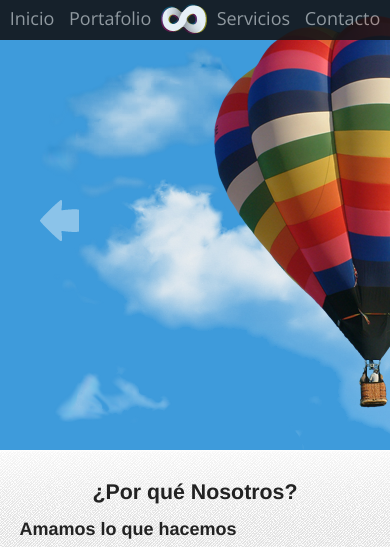
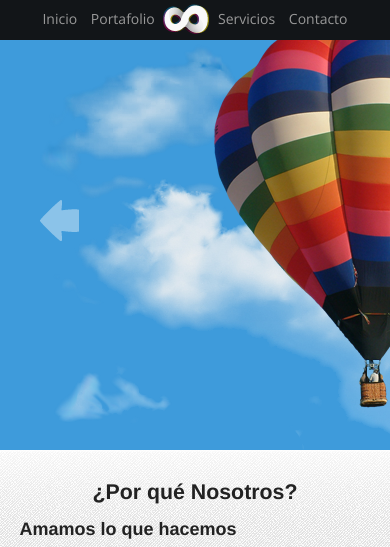
Before and after one commit to tamarindo/tamarindolabs, a Django app: template apps/website/templates/home.html in a window 390 px wide; the page is wider, and only the part inside the window is pictured. Shown: the top 547 px of that part. Run offline with Django 3.2, Linux system fonts and the light colour scheme; the template is opened without the code that fills it, so the values that code supplies are empty.

Commit message:
Color de fondo sólido main nav
* Media query para reducir tamaño de nav luego de 520px

```diff
--- a/public/static/css/main.css
+++ b/public/static/css/main.css
@@ -10,12 +10,13 @@ h1 strong{font-family:CabinBold,Helvetica,Arial,sans-serif;font-weight:bold}
 h1 .h1hidden{display:none}
 .island{background-color:#121518}
 /* responsive-nav.js 1.0.25 by @viljamis */
-.nav-collapse{background:#121518;height:40px;left:0;opacity:.9;-ms-filter:"progid:DXImageTransform.Microsoft.Alpha(Opacity=90)";filter:alpha(opacity=90);position:fixed;text-align:center;top:0;width:100%;z-index:1030;}
-.nav-collapse ul{width:auto;list-style:none;margin:0 auto;padding:0}
-.nav-collapse li{display:inline-block;padding:0 5px}
-.nav-collapse a{color:#999;}
-.nav-collapse a:hover{color:#fff}
-@media screen and (min-width: 520px){.nav-collapse li{padding:0 15px}
+.main-navigation{background:#121518;font-size:14px;height:40px;left:0;position:fixed;text-align:center;top:0;width:100%;z-index:1030;}
+.main-navigation ul{width:auto;list-style:none;margin:0 auto;padding:0}
+.main-navigation li{display:inline-block;padding:0 5px}
+.main-navigation a{color:#999;}
+.main-navigation a:hover{color:#fff}
+@media screen and (min-width: 520px){.main-navigation{font-size:inherit;}
+.main-navigation li{padding:0 15px}
 }.slide_bright hr{background:url("../img/slide_brigth_bottom.png") 0 0 repeat-x;height:98px;width:100%;border:none;border-bottom:0;margin-top:0;margin-bottom:-70px}
 .info-box{border:1px solid;border_color:#bbb;background:#f8f8f8;width:98%;max-width:400px;margin:0 auto 10px;-webkit-border-radius:0 10px;border-radius:0 10px;-webkit-box-shadow:0 0 7px rgba(0,0,0,0.2);box-shadow:0 0 7px rgba(0,0,0,0.2);}
 .info-box .info-box-header{background:#f0f0f0;min-height:50px;border-bottom:solid 1px #bbb;-webkit-border-radius:1 10px;border-radius:1 10px;}
--- a/public/static/css/main.styl
+++ b/public/static/css/main.styl
@@ -60,11 +60,11 @@ h1
 */
 /*! responsive-nav.js 1.0.25 by @viljamis */
 
-.nav-collapse
+.main-navigation
 	background dark_gray
+	font-size 14px
 	height 40px
 	left 0
-	opacity .9
 	position fixed
 	text-align center
 	top 0
@@ -86,8 +86,10 @@ h1
 
 @media screen and (min-width: 520px)
 
-	.nav-collapse li
-		padding 0 15px
+	.main-navigation
+		font-size inherit
+		li
+			padding 0 15px
 
 /* ==========================================================================
    Content
--- a/templates/base.html
+++ b/templates/base.html
@@ -19,7 +19,7 @@
 <body>
 
 	{# Navigation #}
-	<nav class="nav-collapse">
+	<nav class="main-navigation" role="navigation">
 		<ul>
 		    <li><a href="/">Inicio</a></li>
 		    <li><a href="/portafolio">Portafolio</a></li>
```
